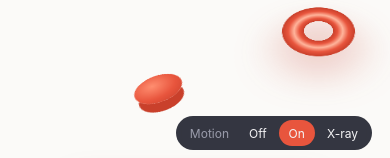
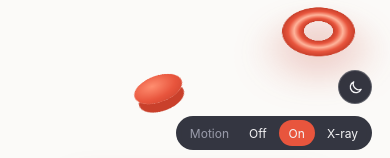
Before and after one commit to francesco-mauro/portfolio-animato, a React (Vite) app: page / in a window 390 px wide. Shown: the part 618-776 px from the top of the page. Built offline with nearby package versions, Linux system fonts and the light colour scheme.

Commit message:
feat: add a light and dark theme toggle with View Transitions

```diff
--- a/index.html
+++ b/index.html
@@ -7,6 +7,10 @@
   X e Slack (protocollo Open Graph, https://ogp.me). Gli indirizzi sono assoluti,
   perché chi legge la pagina da fuori non conosce il percorso base: l'immagine è
   public/og-image.png, pubblicata accanto alla pagina. Test: tests/og.spec.ts.
+  Lo script nella testa della pagina sceglie il tema chiaro o scuro prima che la
+  pagina si disegni (niente tag scritti qui: Vite li cercherebbe anche nei commenti),
+  così non c'è il lampo del tema sbagliato: la scelta salvata da ThemeToggle se c'è,
+  altrimenti quella del sistema. Test: tests/theme.spec.ts.
 -->
 <html lang="it">
   <head>
@@ -15,6 +19,16 @@
     <meta name="viewport" content="width=device-width, initial-scale=1.0" />
     <meta name="description" content="Francesco Mauro, junior full stack developer a Roma. Progetti in React, TypeScript, Vue.js e Node.js." />
     <title>Francesco Mauro · Junior Full Stack Developer</title>
+    <meta name="color-scheme" content="light dark" />
+    <script>
+      try {
+        var saved = localStorage.getItem('theme')
+        var dark = saved ? saved === 'dark' : matchMedia('(prefers-color-scheme: dark)').matches
+        document.documentElement.dataset.theme = dark ? 'dark' : 'light'
+      } catch (e) {
+        document.documentElement.dataset.theme = 'light'
+      }
+    </script>
 
     <meta property="og:type" content="website" />
     <meta property="og:url" content="https://francesco-mauro.github.io/portfolio-animato/" />
--- a/src/App.tsx
+++ b/src/App.tsx
@@ -1,13 +1,15 @@
 /**
  * App.tsx
  * Compone la pagina: il provider della modalità di movimento, il cursore che segue,
- * le cinque sezioni in ordine e i due controlli fissi (menu a pillola e interruttore).
+ * le cinque sezioni in ordine e i tre controlli fissi (menu a pillola, interruttore
+ * del movimento e bottone del tema chiaro e scuro).
  * Non contiene stile: ogni pezzo ha il suo CSS Module accanto.
  */
 import { MotionModeProvider } from './context/MotionModeContext.tsx'
 import { Cursor } from './components/Cursor/Cursor.tsx'
 import { PillNav } from './components/PillNav/PillNav.tsx'
 import { MotionToggle } from './components/MotionToggle/MotionToggle.tsx'
+import { ThemeToggle } from './components/ThemeToggle/ThemeToggle.tsx'
 import { Hero } from './sections/Hero/Hero.tsx'
 import { Marquee } from './sections/Marquee/Marquee.tsx'
 import { Manifesto } from './sections/Manifesto/Manifesto.tsx'
@@ -27,6 +29,7 @@ export default function App() {
       </main>
       <PillNav />
       <MotionToggle />
+      <ThemeToggle />
     </MotionModeProvider>
   )
 }
--- a/src/components/FloatingCard/FloatingCard.module.css
+++ b/src/components/FloatingCard/FloatingCard.module.css
@@ -49,12 +49,12 @@
 }
 .blue {
   background: #fff;
-  color: var(--color-ink);
+  color: var(--color-card-ink);
   border: 4px solid var(--color-card-blue);
 }
 .pink {
   background: var(--color-card-pink);
-  color: var(--color-ink);
+  color: var(--color-card-ink);
   border: 4px solid #fff;
 }
 .night {
@@ -63,7 +63,7 @@
 }
 .light {
   background: #fff;
-  color: var(--color-ink);
+  color: var(--color-card-ink);
 }
 
 @keyframes drift {
--- /dev/null
+++ b/src/components/ThemeToggle/ThemeToggle.module.css
@@ -0,0 +1,43 @@
+/*
+ * ThemeToggle.module.css
+ * Un bottone tondo scuro come l'interruttore Motion, appena sopra di lui a destra
+ * (in basso a sinistra copriva la riga del copyright nei Contatti); l'icona
+ * (luna nel tema chiaro, sole in quello scuro) è disegnata con il colore del testo.
+ */
+.toggle {
+  position: fixed;
+  right: 18px;
+  bottom: 68px;
+  z-index: 40;
+  display: grid;
+  place-items: center;
+  width: 34px;
+  height: 34px;
+  padding: 0;
+  border: 1px solid rgb(255 255 255 / 0.22);
+  border-radius: var(--radius-pill);
+  background: rgb(25 27 39 / 0.88);
+  backdrop-filter: blur(8px);
+  color: var(--color-light);
+  transition: background-color 0.25s;
+}
+
+.toggle:hover {
+  background: var(--color-coral);
+}
+
+.toggle svg {
+  width: 17px;
+  height: 17px;
+  fill: none;
+  stroke: currentColor;
+  stroke-width: 1.8;
+  stroke-linecap: round;
+  stroke-linejoin: round;
+}
+
+@media (max-width: 640px) {
+  .toggle {
+    bottom: 122px;
+  }
+}
--- /dev/null
+++ b/src/components/ThemeToggle/ThemeToggle.tsx
@@ -0,0 +1,64 @@
+/**
+ * ThemeToggle.tsx
+ * Il bottone tondo fisso in basso a destra, sopra MotionToggle, che passa dal tema chiaro a quello scuro.
+ * Il tema di partenza lo sceglie lo script in index.html (scelta salvata o tema del
+ * sistema) e lo scrive su <html data-theme="...">: da lì lo leggono le variabili di
+ * src/styles/tokens.css. Il bottone cambia quell'attributo, salva la scelta in
+ * localStorage e, dove il browser le supporta, anima il passaggio con le View
+ * Transitions (document.startViewTransition). Con Motion Off il cambio è secco.
+ * Test: tests/theme.spec.ts.
+ */
+import { useState } from 'react'
+import { useMotionMode } from '../../hooks/useMotionMode.ts'
+import styles from './ThemeToggle.module.css'
+
+type Theme = 'light' | 'dark'
+
+const currentTheme = (): Theme =>
+  document.documentElement.dataset.theme === 'dark' ? 'dark' : 'light'
+
+export function ThemeToggle() {
+  const { mode } = useMotionMode()
+  const [theme, setTheme] = useState<Theme>(currentTheme)
+  const isDark = theme === 'dark'
+
+  const toggle = () => {
+    const next: Theme = isDark ? 'light' : 'dark'
+    const apply = () => {
+      document.documentElement.dataset.theme = next
+      setTheme(next)
+    }
+    try {
+      localStorage.setItem('theme', next)
+    } catch {
+      // Senza localStorage (navigazione privata bloccata) il tema cambia lo stesso.
+    }
+    if (mode !== 'off' && document.startViewTransition) {
+      document.startViewTransition(apply)
+    } else {
+      apply()
+    }
+  }
+
+  return (
+    <button
+      type="button"
+      className={styles.toggle}
+      aria-label="Tema scuro"
+      aria-pressed={isDark}
+      title={isDark ? 'Passa al tema chiaro' : 'Passa al tema scuro'}
+      onClick={toggle}
+    >
+      {isDark ? (
+        <svg viewBox="0 0 24 24" aria-hidden="true">
+          <circle cx="12" cy="12" r="4.5" />
+          <path d="M12 2v2.5M12 19.5V22M2 12h2.5M19.5 12H22M4.9 4.9l1.8 1.8M17.3 17.3l1.8 1.8M4.9 19.1l1.8-1.8M17.3 6.7l1.8-1.8" />
+        </svg>
+      ) : (
+        <svg viewBox="0 0 24 24" aria-hidden="true">
+          <path d="M20 14.5A8 8 0 0 1 9.5 4a8 8 0 1 0 10.5 10.5Z" />
+        </svg>
+      )}
+    </button>
+  )
+}
--- a/src/styles/tokens.css
+++ b/src/styles/tokens.css
@@ -38,4 +38,26 @@
   /* La curva "Out back" letta sulla scheda Ease del video (14:15): 0.34, 1.56, 0.64, 1 */
   --ease-out-back: cubic-bezier(0.34, 1.56, 0.64, 1);
   --ease-soft: cubic-bezier(0.22, 1, 0.36, 1);
+
+  /* Il testo delle schede chiare (bianca e rosa): resta scuro anche nel tema scuro */
+  --color-card-ink: #1d1d1f;
 }
+
+/*
+ * Tema scuro: scelto da ThemeToggle o dal sistema, lo script in index.html lo scrive
+ * su <html data-theme="dark">. Cambiano solo fondo e testo della pagina, presi dal
+ * blu notte del Manifesto; corallo, forme e schede restano gli stessi.
+ */
+:root[data-theme='dark'] {
+  --color-bg: #12131b;
+  --color-ink: #f4f4f6;
+  --color-ink-soft: #a3a5b3;
+  --shadow-card: 0 18px 40px -18px rgb(0 0 0 / 0.7);
+}
+
+/* Il passaggio di tema con le View Transitions: una dissolvenza morbida e breve */
+::view-transition-old(root),
+::view-transition-new(root) {
+  animation-duration: 0.45s;
+  animation-timing-function: var(--ease-soft);
+}
```
Also changed, not shown: src/components/README.md, src/components/ThemeToggle/README.md (added), src/styles/README.md, tests/README.md, 2 other files (tests, documents, lock files or other folders).
